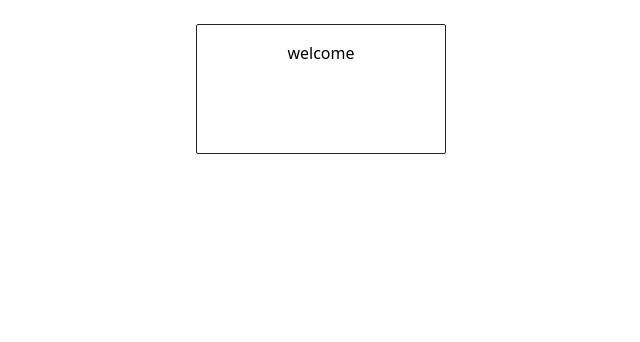
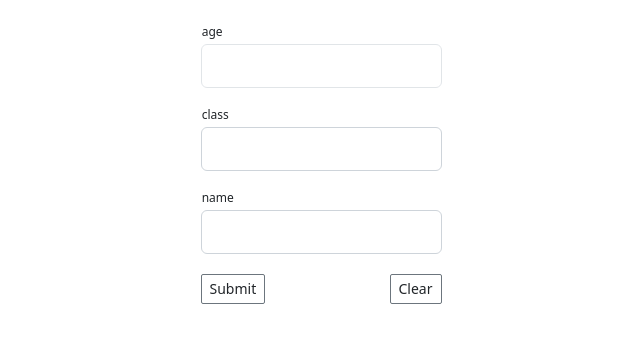
Before and after one commit to phamhaduy95/learning-react, a React (Vite) app: page / in a window 1280 px wide. Shown: the top 342 px of the page, without its empty margins (319-959 px from the left). Built offline with nearby package versions, Linux system fonts and the light colour scheme.

Commit message:
add pages

```diff
--- a/src/App.tsx
+++ b/src/App.tsx
@@ -1,10 +1,10 @@
-import { Card } from '@components';
+import StudentForm from '@pages/FormWithPrebuiltComponent/StudentFrom';
 import './App.css';
 
 function App() {
     return (
-        <div className='App'>
-            <Card Header='welcome' />
+        <div className="App">
+            <StudentForm />
         </div>
     );
 }
--- /dev/null
+++ b/src/pages/FormWithPrebuiltComponent/StudentFrom.tsx
@@ -0,0 +1,54 @@
+import { PrebuiltInput } from '@components/Form';
+import { useForm } from 'react-hook-form';
+import { Student } from '@model/Student.model';
+import { Button } from '@components';
+
+const StudentForm = () => {
+    const { control, handleSubmit, reset } = useForm<Student>({ shouldFocusError: true });
+
+    const handleSubmitButtonClick = () => {
+        handleSubmit((formData) => {
+            console.log(formData);
+        })();
+    };
+
+    const handleClearFormData = () => {
+        reset();
+    };
+
+    return (
+        <div className="flex flex-col">
+            <PrebuiltInput
+                name="age"
+                control={control}
+                label="age"
+                required
+                size="small"
+                rules={{ required: 'required' }}
+                disabled
+            />
+            <PrebuiltInput
+                name="class"
+                control={control}
+                label="class"
+                required
+                size="small"
+                rules={{ required: 'required' }}
+            />
+            <PrebuiltInput
+                name="name"
+                control={control}
+                label="name"
+                required
+                size="small"
+                rules={{ required: 'required' }}
+            />
+            <div className="flex justify-between ">
+                <Button onClick={handleSubmitButtonClick}>Submit</Button>
+                <Button onClick={handleClearFormData}>Clear</Button>
+            </div>
+        </div>
+    );
+};
+
+export default StudentForm;
--- /dev/null
+++ b/src/pages/SimpleForm/SimpleForm.tsx
@@ -0,0 +1,50 @@
+import { NativeInput } from '@components/Form';
+import { useForm } from 'react-hook-form';
+import { Student } from '@model/Student.model';
+import { Button } from '@components';
+
+const SimpleForm = () => {
+    const { control, handleSubmit, reset } = useForm<Student>({ shouldFocusError: true });
+
+    const handleSubmitButtonClick = () => {
+        handleSubmit((formData) => {
+            console.log(formData);
+        })();
+    };
+
+    const handleClearFormData = () => {
+        reset();
+    };
+
+    return (
+        <div className="flex flex-col">
+            <NativeInput
+                name="age"
+                control={control}
+                label="age"
+                required
+                rules={{ required: 'required' }}
+            />
+            <NativeInput
+                name="class"
+                control={control}
+                label="class"
+                required
+                rules={{ required: 'required' }}
+            />
+            <NativeInput
+                name="name"
+                control={control}
+                label="name"
+                required
+                rules={{ required: 'required' }}
+            />
+            <div className="flex justify-between ">
+                <Button onClick={handleSubmitButtonClick}>Submit</Button>
+                <Button onClick={handleClearFormData}>Clear</Button>
+            </div>
+        </div>
+    );
+};
+
+export default SimpleForm;
--- a/tsconfig.json
+++ b/tsconfig.json
@@ -19,7 +19,8 @@
       "@components": ["./src/Components"],
       "@components/*":["./src/Components/*"] ,
       "@styles/*":["./src/styles/*"],
-      "@model/*":["./src/models/*"]
+      "@model/*":["./src/models/*"],
+      "@pages/*":["./src/pages/*"]
     }
 
   },
```
